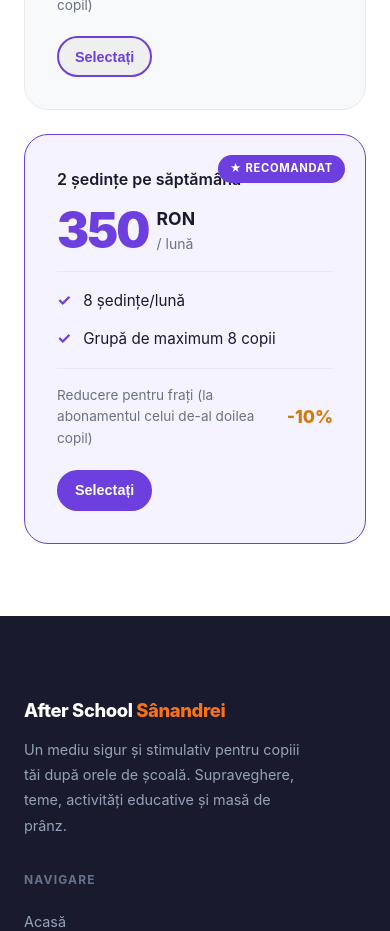
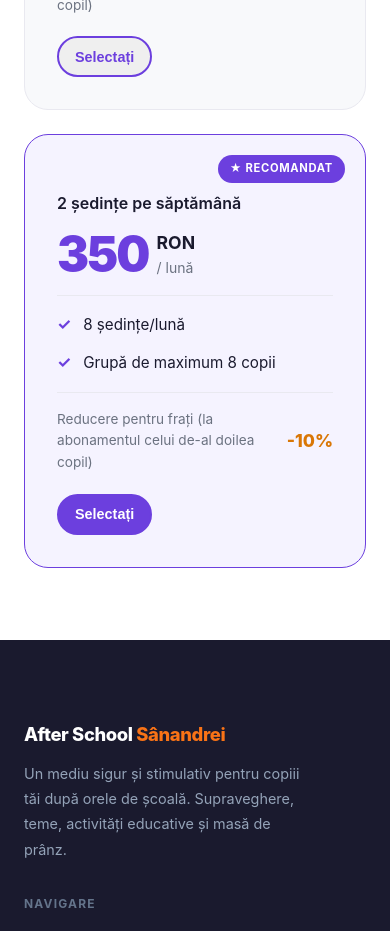
Before and after one commit to lavinianetotea/afterschool-sanandrei, a React (Create React App) app in the folder client/: page /cursuri-engleza in a window 390 px wide. Shown: the part 2160-3091 px from the top of the page. Built offline with nearby package versions, Linux system fonts and the light colour scheme.

Commit message:
mobile badge adjust

```diff
--- a/client/src/pages/CursuriEngleza.css
+++ b/client/src/pages/CursuriEngleza.css
@@ -347,6 +347,10 @@
     align-self: center;
   }
 
+  .engleza-plan-card.highlighted {
+    padding-top: 3.5rem;
+  }
+
   .engleza-plans {
     grid-template-columns: 1fr;
   }
```
